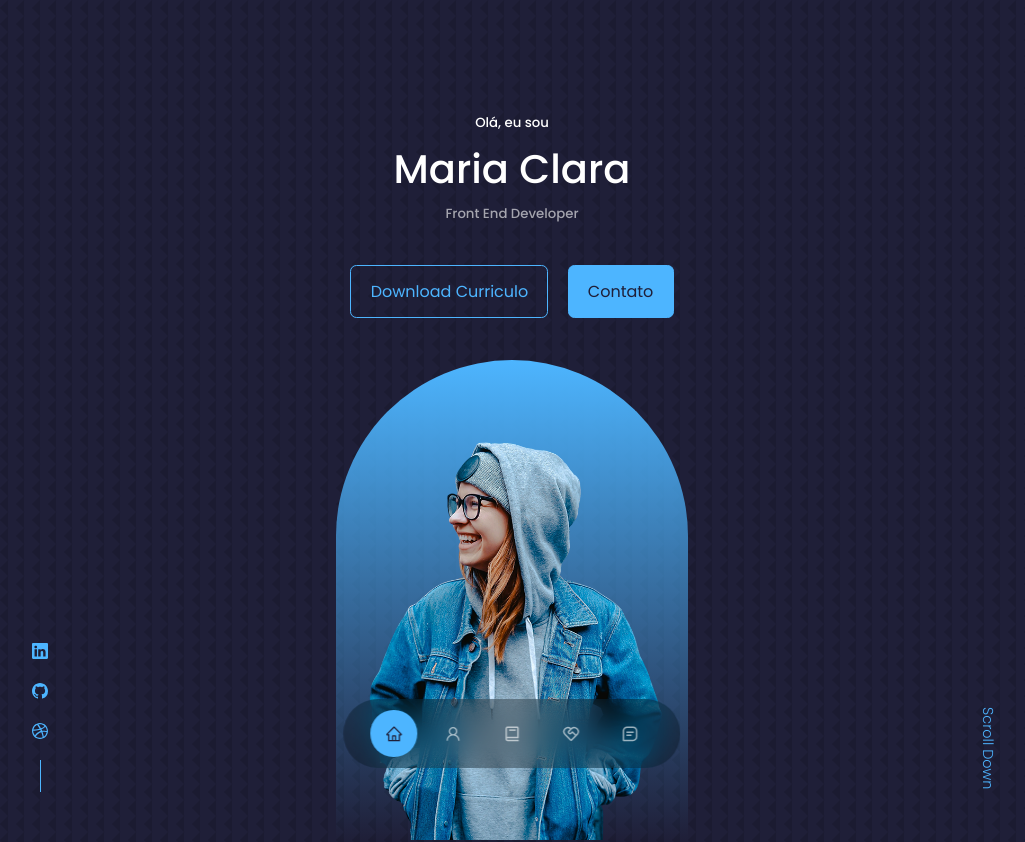
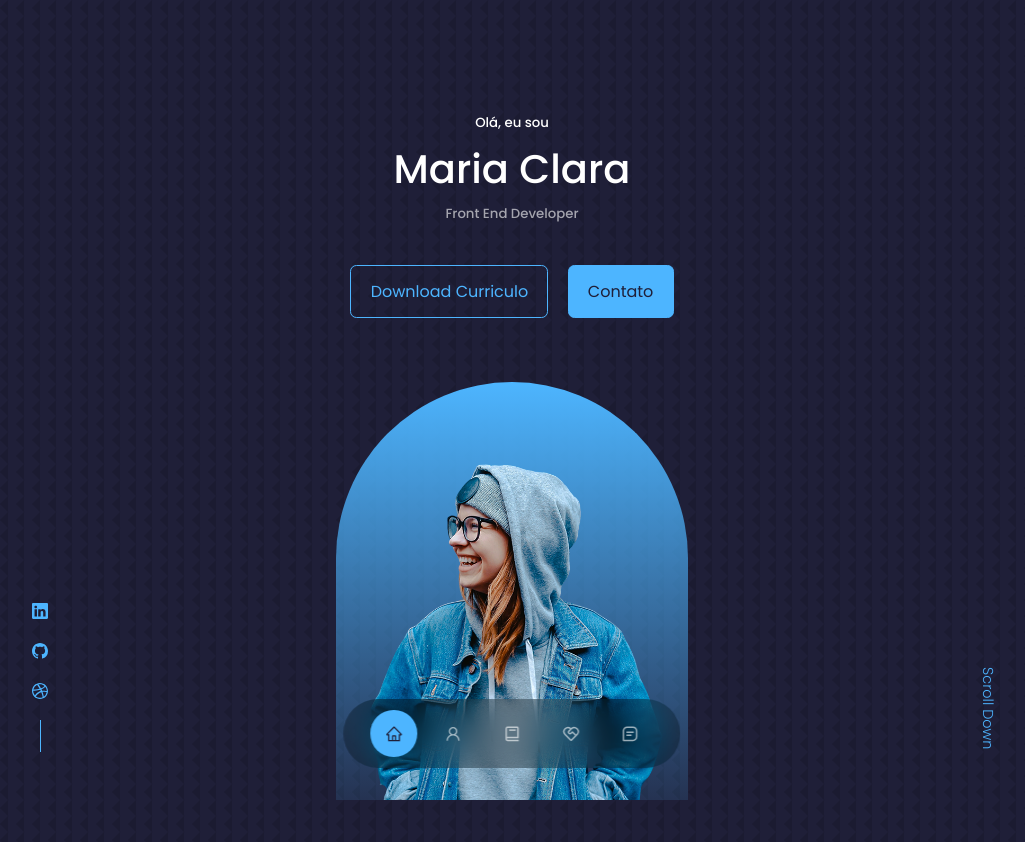
Before and after one commit to glecio/portfolio-react, a React (Create React App) app: page / in a window 1280 px wide. Shown: the top 842 px of the page, without its empty margins (128-1153 px from the left). Built offline with nearby package versions, Linux system fonts and the light colour scheme.

Commit message:
Fix height in large screens

```diff
--- a/src/components/header/header.css
+++ b/src/components/header/header.css
@@ -1,5 +1,5 @@
 header {
-    height: 105vh;
+    height: 100vh;
     padding-top: 7rem;
     overflow: hidden;
 }
@@ -46,7 +46,7 @@ header {
     background: linear-gradient(var(--color-primary), transparent) ;
     width: 22rem ;
     height: 30rem ;
-    position: absolute;
+    position: relative;
     left: calc(50% - 11rem);
     margin-top: 4rem;
     border-radius: 12rem 12rem 0  0;
```
